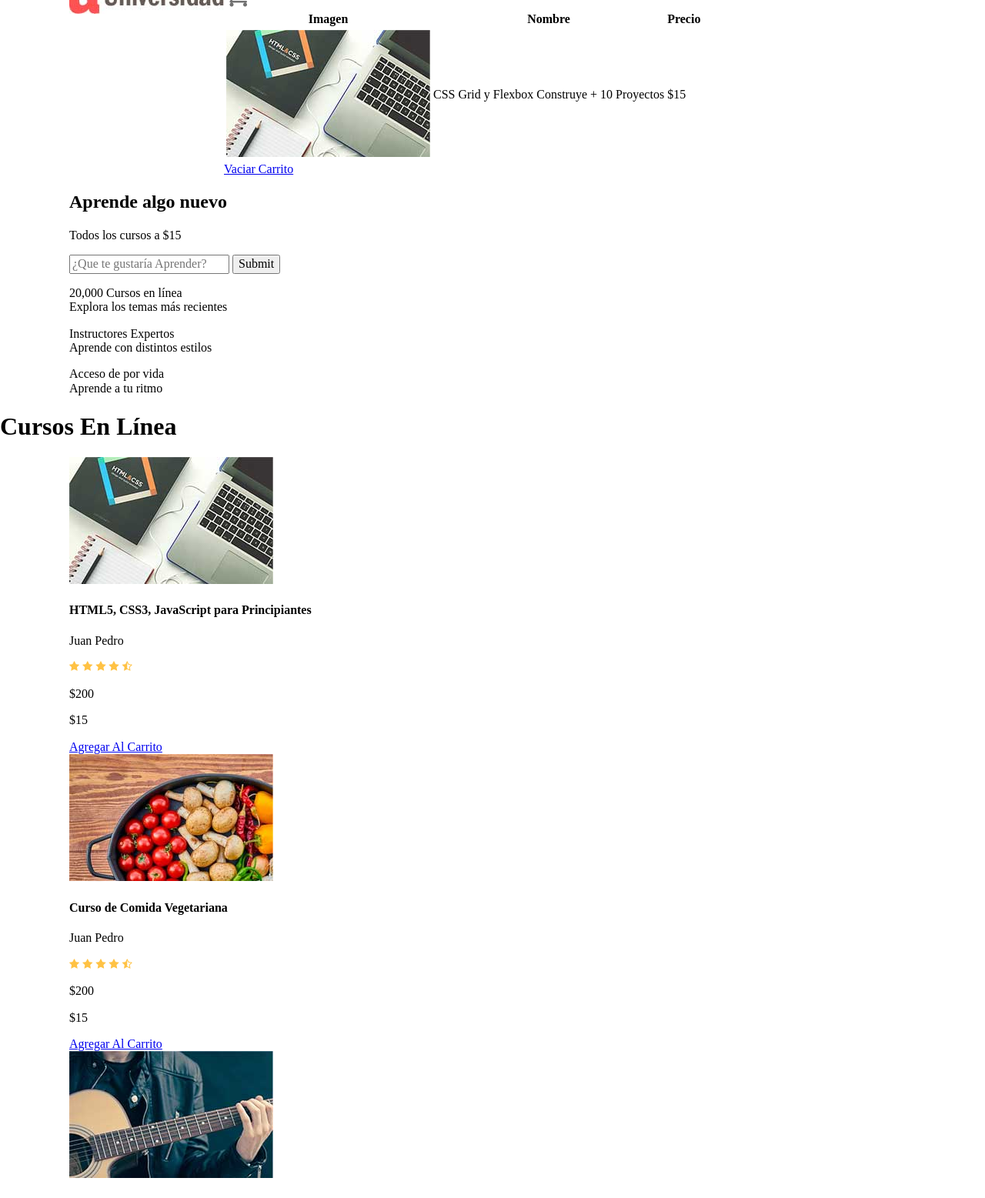
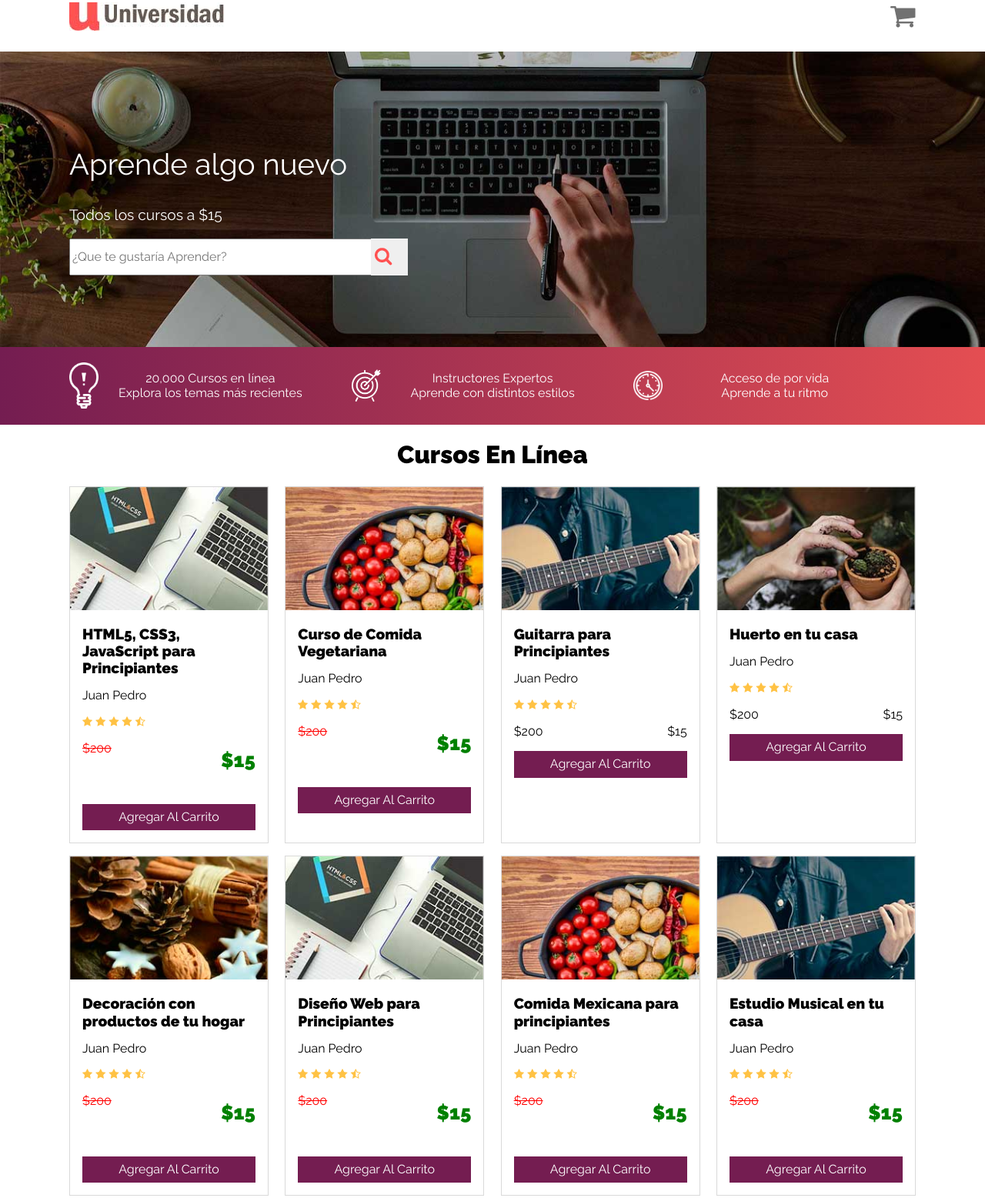
Before and after one commit to GilbDavis/FlexBox-Course-Site, a website: page index.html in a window 1280 px wide. Shown: the part 19-1576 px from the top of the page at 77% size. Drawn offline with nearby package versions, Linux system fonts and the light colour scheme.

Commit message:
Added the styles for the  header, search bar and content

```diff
--- a/index.html
+++ b/index.html
@@ -1,5 +1,6 @@
 <!DOCTYPE html>
 <html lang="en">
+
 <head>
     <meta charset="UTF-8">
     <meta name="viewport" content="width=device-width, initial-scale=1.0">
@@ -7,8 +8,10 @@
     <title>Universidad</title>
     <link rel="stylesheet" href="https://necolas.github.io/normalize.css/8.0.0/normalize.css">
     <link href="https://fonts.googleapis.com/css?family=Raleway:400,900" rel="stylesheet">
+    <script src="https://kit.fontawesome.com/a63647437e.js" crossorigin="anonymous"></script>
     <link rel="stylesheet" href="css/app.css">
 </head>
+
 <body>
     <header id="header" class="header contenedor">
         <div class="logo">
@@ -16,7 +19,7 @@
         </div>
         <div class="carrito-compras">
             <img src="img/cart.png" class="img-carrito">
-            <div class="contenido" class="oculto">
+            <div class="contenido oculto">
                 <table id="lista-carrito" class="">
                     <thead>
                         <tr>
@@ -36,8 +39,10 @@
                     </tbody>
                 </table>
                 <a href="#" class="boton">Vaciar Carrito</a>
-            </div> <!--#carrito-->
-        </div><!--.carrito-->
+            </div>
+            <!--#carrito-->
+        </div>
+        <!--.carrito-->
     </header>
 
     <div class="hero">
@@ -49,13 +54,14 @@
                 <input type="submit" id="submit-buscador" class="submit-buscador">
             </form>
         </div>
-    </div> <!--#hero-->
+    </div>
+    <!--#hero-->
 
     <div class="barra">
         <div class="iconos contenedor">
             <div class="icono icono1">
                 <p>20,000 Cursos en línea <br>
-                    Explora  los temas más recientes</p>
+                    Explora los temas más recientes</p>
             </div>
             <div class="icono icono2">
                 <p>Instructores Expertos <br>
@@ -83,7 +89,8 @@
                 </div>
                 <a href="#" class="boton" data-id="1">Agregar Al Carrito</a>
             </div>
-        </div> <!--.curso-->
+        </div>
+        <!--.curso-->
         <div class="curso">
             <img class="imagen-curso" src="img/curso2.jpg">
             <div class="info-curso">
@@ -96,7 +103,8 @@
                 </div>
                 <a href="#" class="boton" data-id="2">Agregar Al Carrito</a>
             </div>
-        </div><!--.curso-->
+        </div>
+        <!--.curso-->
         <div class="curso">
             <img class="imagen-curso" src="img/curso3.jpg">
             <div class="info-curso">
@@ -106,7 +114,8 @@
                 <p class="precio">$200 <span>$15</span></p>
                 <a href="#" class="boton" data-id="3">Agregar Al Carrito</a>
             </div>
-        </div> <!--.curso-->
+        </div>
+        <!--.curso-->
         <div class="curso">
             <img class="imagen-curso" src="img/curso4.jpg">
             <div class="info-curso">
@@ -116,7 +125,8 @@
                 <p class="precio">$200 <span>$15</span></p>
                 <a href="#" class="boton" data-id="4">Agregar Al Carrito</a>
             </div>
-        </div> <!--.curso-->
+        </div>
+        <!--.curso-->
         <div class="curso">
             <img class="imagen-curso" src="img/curso5.jpg">
             <div class="info-curso">
@@ -129,7 +139,8 @@
                 </div>
                 <a href="#" class="boton" data-id="5">Agregar Al Carrito</a>
             </div>
-        </div> <!--.curso-->
+        </div>
+        <!--.curso-->
         <div class="curso">
             <img class="imagen-curso" src="img/curso1.jpg">
             <div class="info-curso">
@@ -142,7 +153,8 @@
                 </div>
                 <a href="#" class="boton" data-id="6">Agregar Al Carrito</a>
             </div>
-        </div> <!--.card-->
+        </div>
+        <!--.card-->
         <div class="curso">
             <img class="imagen-curso" src="img/curso2.jpg">
             <div class="info-curso">
@@ -155,7 +167,8 @@
                 </div>
                 <a href="#" class="boton" data-id="7">Agregar Al Carrito</a>
             </div>
-        </div> <!--.curso-->
+        </div>
+        <!--.curso-->
         <div class="curso">
             <img class="imagen-curso" src="img/curso3.jpg">
             <div class="info-curso">
@@ -168,7 +181,8 @@
                 </div>
                 <a href="#" class="boton" data-id="8">Agregar Al Carrito</a>
             </div>
-        </div> <!--.curso-->
+        </div>
+        <!--.curso-->
         <div class="curso">
             <img class="imagen-curso" src="img/curso4.jpg">
             <div class="info-curso">
@@ -181,7 +195,8 @@
                 </div>
                 <a href="#" class="boton" data-id="9">Agregar Al Carrito</a>
             </div>
-        </div> <!--.curso-->
+        </div>
+        <!--.curso-->
         <div class="curso">
             <img class="imagen-curso" src="img/curso5.jpg">
             <div class="info-curso">
@@ -194,7 +209,8 @@
                 </div>
                 <a href="#" class="boton" data-id="10">Agregar Al Carrito</a>
             </div>
-        </div> <!--.curso-->
+        </div>
+        <!--.curso-->
         <div class="curso">
             <img class="imagen-curso" src="img/curso1.jpg">
             <div class="info-curso">
@@ -207,7 +223,8 @@
                 </div>
                 <a href="#" class="boton" data-id="11">Agregar Al Carrito</a>
             </div>
-        </div> <!--.curso-->
+        </div>
+        <!--.curso-->
         <div class="curso">
             <img class="imagen-curso" src="img/curso2.jpg">
             <div class="info-curso">
@@ -220,8 +237,10 @@
                 </div>
                 <a href="#" class="boton" data-id="12">Agregar Al Carrito</a>
             </div>
-        </div> <!--.curso-->
-    </div>  <!--.cursos-->
+        </div>
+        <!--.curso-->
+    </div>
+    <!--.cursos-->
 
     <footer id="footer" class="footer">
         <div class="contenedor">
@@ -238,8 +257,11 @@
                     <a class="enlace" href="#">Empleo</a>
                     <a class="enlace" href="#">Blog</a>
                 </nav>
-            </div> <!--.contenedor-footer-->
-        </div><!--.contenedor-->
+            </div>
+            <!--.contenedor-footer-->
+        </div>
+        <!--.contenedor-->
     </footer>
 </body>
+
 </html>
--- /dev/null
+++ b/scss/_mixins.scss
@@ -0,0 +1,44 @@
+// Botones
+@mixin boton($color) {
+  background-color: $color;
+  padding: .5rem 1rem;
+  margin-top: 1rem;
+  display: block;
+  text-align: center;
+  color: $blanco;
+  text-decoration: none;
+}
+
+@mixin box-sizing($box-model) {
+  box-sizing: $box-model;
+}
+
+@mixin background-imagen($imagen) {
+  background-image: url($imagen);
+  background-repeat: no-repeat;
+  background-position: center center;
+}
+
+@mixin gradiente($color1, $color2) {
+  background: linear-gradient(to right, $color1 0%, $color2 100%);
+}
+
+// Media Queries
+
+@mixin telefono {
+  @media only screen and (min-width: #{$telefono}) {
+    @content;
+  }
+}
+
+@mixin tablet {
+  @media only screen and (min-width: #{$tablet}) {
+    @content;
+  }
+}
+
+@mixin desktop {
+  @media only screen and (min-width: #{$desktop}) {
+    @content;
+  }
+}
--- /dev/null
+++ b/scss/_variables.scss
@@ -0,0 +1,18 @@
+// Variables
+
+// Fuentes
+$fuente_principal: 'Raleway',
+sans-serif;
+
+// Colores
+$principal: #33c3f0;
+$secundario: #741d51;
+$terciario: #e44e52;
+$blanco: #ffffff;
+$gris: #f2f2f2;
+
+// Variables tamanos de Media Queries
+
+$telefono: 480px;
+$tablet: 768px;
+$desktop: 1024px;
--- /dev/null
+++ b/scss/app.scss
@@ -0,0 +1,223 @@
+@import 'variables';
+@import 'mixins';
+
+html {
+  @include box-sizing(border-box);
+}
+
+*,
+*:after,
+*:before {
+  @include box-sizing(inherit);
+}
+
+body {
+  font-family: $fuente_principal;
+}
+
+.contenedor {
+  max-width: 1100px;
+  margin: 0 auto;
+}
+
+.oculto {
+  display: none;
+}
+
+.centrado {
+  text-align: center;
+}
+
+.header {
+  display: flex;
+  justify-content: space-between;
+  align-items: center;
+
+  .logo {
+    padding: 1.4rem 0;
+  }
+}
+
+.carrito-compras {
+  position: relative;
+
+  &:hover .contenido {
+    display: block;
+    position: absolute;
+    right: 0;
+    background-color: $gris;
+    padding: 1rem;
+    max-width: 400px;
+
+    img {
+      max-width: 150px;
+    }
+
+    .boton {
+      @include boton($principal);
+    }
+  }
+}
+
+.hero {
+  min-height: 24rem;
+  @include background-imagen("../img/hero.jpg");
+  background-size: cover;
+  color: $blanco;
+  display: flex;
+  align-items: center;
+
+  .contenido-hero {
+    flex: 1;
+
+    h2 {
+      font-weight: 400;
+      font-size: 2.4rem;
+    }
+
+    p {
+      font-size: 1.2rem;
+    }
+
+    form {
+      position: relative;
+
+      @include tablet() {
+        width: 40%;
+      }
+
+      input[type="submit"] {
+        position: absolute;
+        right: 0;
+        top: 0;
+        @include background-imagen('../img/lupa.png');
+        width: 3rem;
+        height: 3rem;
+        display: block;
+        text-indent: -9999px;
+        border: none;
+        cursor: pointer;
+      }
+
+      input[type="text"] {
+        width: 100%;
+        height: 3rem;
+      }
+    }
+  }
+}
+
+.barra {
+  min-height: 5rem;
+  padding: 1rem;
+  @include gradiente($secundario, $terciario);
+  color: $blanco;
+  display: flex;
+  align-items: center;
+
+  .iconos {
+    display: flex;
+    flex: 1;
+    flex-direction: column;
+    text-align: center;
+
+    @include desktop() {
+      flex-direction: row;
+    }
+
+    .icono {
+      flex: 1;
+      background-position: 5% center !important;
+
+      @include tablet {
+        background-position: 20% center !important;
+      }
+
+      @include desktop {
+        background-position: left center !important;
+      }
+
+      background-size: 2.4rem;
+
+      &.icono1 {
+        @include background-imagen('../img/icono1.png');
+      }
+
+      &.icono2 {
+        @include background-imagen('../img/icono2.png');
+      }
+
+      &.icono3 {
+        @include background-imagen('../img/icono3.png');
+      }
+    }
+  }
+}
+
+.cursos {
+  display: flex;
+  flex-wrap: wrap;
+  justify-content: space-between;
+
+  .curso {
+    border: 1px solid darken($gris, 10);
+    flex: 0 1 calc(50% - 1rem);
+    margin-bottom: 1rem;
+
+    .imagen-curso {
+      width: 100%;
+    }
+
+    @include tablet {
+      flex: 0 1 calc(33% - 1rem);
+    }
+
+    @include desktop {
+      flex: 0 1 calc(25% - 1rem);
+    }
+  }
+}
+
+.info-curso {
+  padding: 1rem;
+
+  h4 {
+    margin: 0;
+    font-size: 1.2rem;
+  }
+
+  .precio {
+    display: flex;
+    justify-content: space-between;
+
+    .regular {
+      text-decoration: line-through;
+      color: red;
+    }
+
+    .oferta {
+      font-size: 1.6rem;
+      font-weight: 700;
+      color: green;
+    }
+  }
+
+  .boton {
+    @include boton($secundario);
+  }
+}
+
+.footer {
+  margin-top: 1rem;
+  padding-top: 2rem;
+  border-top: 1px solid darken($gris, 10);
+
+  .contenedor-footer {
+    display: flex;
+    flex-direction: column;
+
+    @include telefono {
+      flex-direction: row;
+    }
+  }
+}
```
Also changed, not shown: css/app.css, package.json (line endings or trailing spaces), 1 other file. Lines whose indentation alone changed are shown as unchanged.
